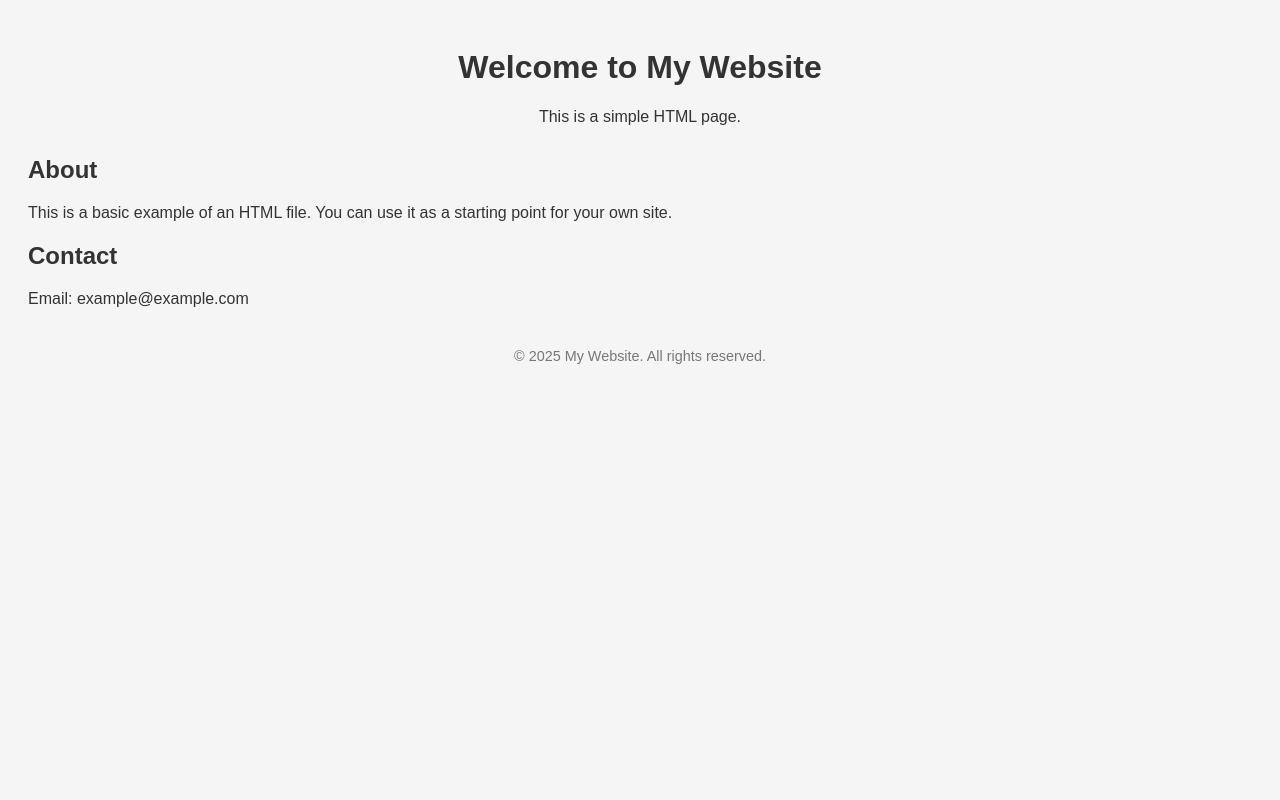
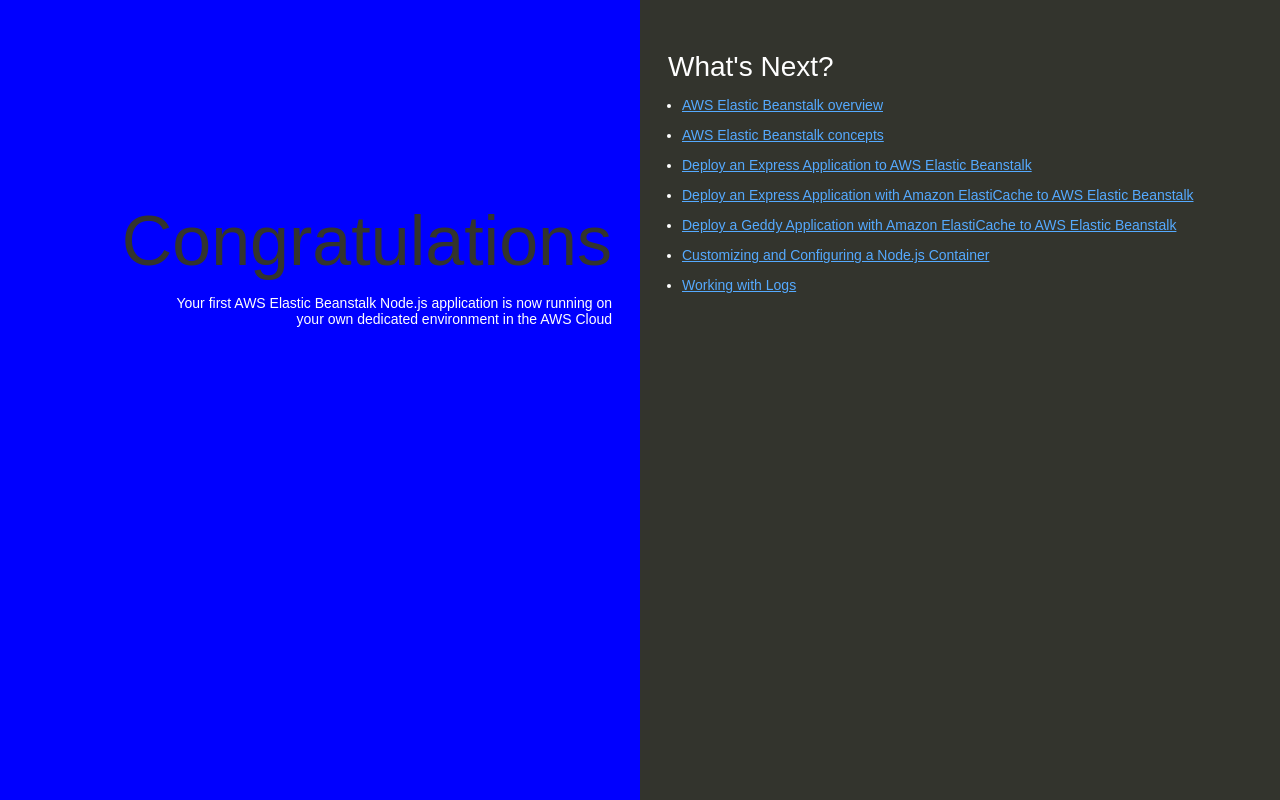
Before and after one commit to MadhukarTiwari15/codePipeline, a website: page index.html in a window 1280 px wide. Drawn offline with Linux system fonts and the light colour scheme.

Commit message:
added source code

```diff
--- /dev/null
+++ b/cron.yaml
@@ -0,0 +1,5 @@
+version: 1
+cron:
+  - name: "task1"
+    url: "/scheduled"
+    schedule: "* * * * *"
--- a/index.html
+++ b/index.html
@@ -1,44 +1,93 @@
 <!DOCTYPE html>
-<html lang="en">
+<html>
   <head>
-  <meta charset="UTF-8" />
-  <meta name="viewport" content="width=device-width, initial-scale=1.0" />
-  <title>My Basic mljhkjhPage</title>
+    <title>Elastic Beanstalk</title>
     <style>
       body {
+        color: #ffffff;
         font-family: Arial, sans-serif;
-      background-color: #f5f5f5;
-      color: #333;
-      padding: 20px;
+        font-size:14px;
+        -moz-transition-property: text-shadow;
+        -moz-transition-duration: 4s;
+        -webkit-transition-property: text-shadow;
+        -webkit-transition-duration: 4s;
+        text-shadow: none;
       }
-    header {
-      text-align: center;
-      margin-bottom: 30px;
+      body.blurry {
+        -moz-transition-property: text-shadow;
+        -moz-transition-duration: 4s;
+        -webkit-transition-property: text-shadow;
+        -webkit-transition-duration: 4s;
+        text-shadow: #fff 0px 0px 25px;
       }
-    footer {
-      margin-top: 40px;
-      text-align: center;
-      font-size: 0.9em;
-      color: #777;
+      a {
+        color: #55aaff;
+      }
+      .textColumn, .linksColumn {
+        padding: 2em;
+      }
+      .textColumn {
+        position: absolute;
+        top: 0px;
+        right: 50%;
+        bottom: 0px;
+        left: 0px;
+
+        text-align: right;
+        padding-top: 11em;
+        background-color: blue;
+
+      }
+      .textColumn p {
+        width: 75%;
+        float:right;
+      }
+      .linksColumn {
+        position: absolute;
+        top:0px;
+        right: 0px;
+        bottom: 0px;
+        left: 50%;
+
+        background-color: #33342D;
+      }
+
+      h1 {
+        color: #33342D;
+        font-size: 500%;
+        font-weight: normal;
+        margin-bottom: 0em;
+      }
+      h2 {
+        font-size: 200%;
+        font-weight: normal;
+        margin-bottom: 0em;
+      }
+      ul {
+        padding-left: 1em;
+        margin: 0px;
+      }
+      li {
+        margin: 1em 0em;
       }
     </style>
   </head>
   <body>
-  <header>
-    <h1>Welcome to My Website</h1>
-    <p>This is a simple HTML page.</p>
-  </header>
-
-  <main>
-    <h2>About</h2>
-    <p>This is a basic example of an HTML file. You can use it as a starting point for your own site.</p>
-
-    <h2>Contact</h2>
-    <p>Email: example@example.com</p>
-  </main>
-
-  <footer>
-    &copy; 2025 My Website. All rights reserved.
-  </footer>
+    <div class="textColumn">
+      <h1>Congratulations</h1>
+      <p>Your first AWS Elastic Beanstalk Node.js application is now running on your own dedicated environment in the AWS Cloud</p>
+    </div>
+    <div class="linksColumn">
+      <h2>What's Next?</h2>
+      <ul>
+        <li><a href="http://docs.aws.amazon.com/elasticbeanstalk/latest/dg/Welcome.html">AWS Elastic Beanstalk overview</a></li>
+        <li><a href="http://docs.aws.amazon.com/elasticbeanstalk/latest/dg/concepts.html">AWS Elastic Beanstalk concepts</a></li>
+        <li><a href="http://docs.aws.amazon.com/elasticbeanstalk/latest/dg/create_deploy_nodejs_express.html">Deploy an Express Application to AWS Elastic Beanstalk</a></li>
+        <li><a href="http://docs.aws.amazon.com/elasticbeanstalk/latest/dg/create_deploy_nodejs_express_elasticache.html">Deploy an Express Application with Amazon ElastiCache to AWS Elastic Beanstalk</a></li>
+        <li><a href="http://docs.aws.amazon.com/elasticbeanstalk/latest/dg/create_deploy_nodejs_geddy_elasticache.html">Deploy a Geddy Application with Amazon ElastiCache to AWS Elastic Beanstalk </a></li>
+        <li><a href="http://docs.aws.amazon.com/elasticbeanstalk/latest/dg/create_deploy_nodejs_custom_container.html">Customizing and Configuring a Node.js Container </a></li>
+        <li><a href="http://docs.aws.amazon.com/elasticbeanstalk/latest/dg/using-features.loggingS3.title.html">Working with Logs</a></li>
+      </ul>
+    </div>
   </body>
 </html>
```
Also changed, not shown: app.js (added, +39 -0 lines), package.json (added, +9 -0 lines). Lines whose indentation alone changed are shown as unchanged.
